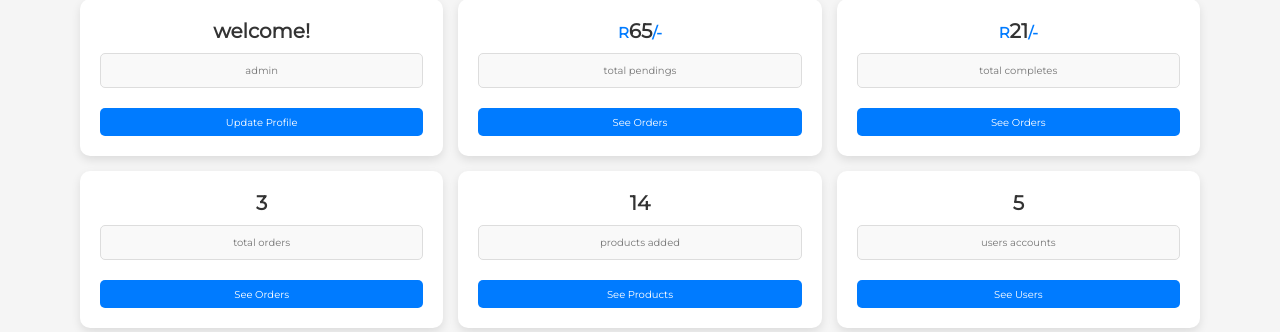
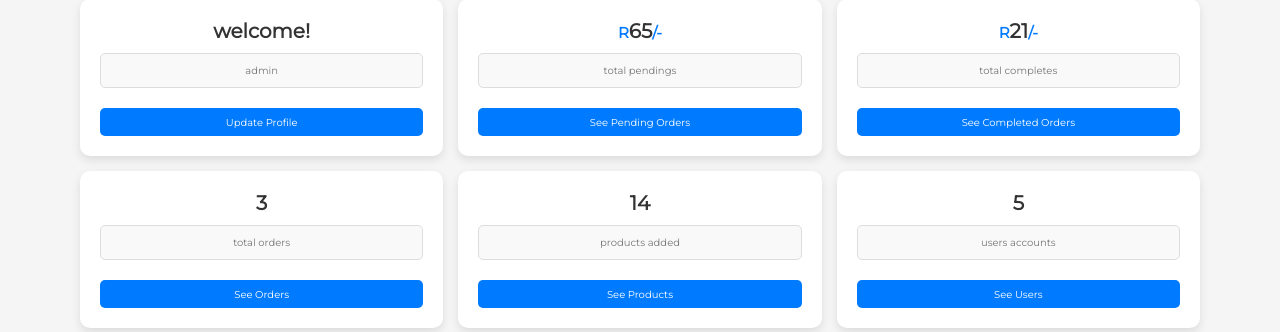
Before and after one commit to eliegamala/fully-functional-ecommerce-website, a PHP site: page /admin/dashboard.php in a window 1280 px wide. Shown: the part 170-502 px from the top of the page. Run offline with PHP 8.4, Linux system fonts and the light colour scheme; a user stored in the database is signed in; data comes from the database, SQL or seed files in the repository; some libraries are stand-ins or nearby versions.

Commit message:
minor changes

```diff
--- a/admin/dashboard.php
+++ b/admin/dashboard.php
@@ -56,7 +56,7 @@ if(!isset($admin_id)){
       ?>
       <h3><span>R</span><?= $total_pendings; ?><span>/-</span></h3>
       <p>total pendings</p>
-      <a href="placed_orders.php" class="btn">see orders</a>
+      <a href="placed_orders.php" class="btn">see pending orders</a>
    </div>
 
    <div class="box">
@@ -70,7 +70,7 @@ if(!isset($admin_id)){
       ?>
       <h3><span>R</span><?= $total_completes; ?><span>/-</span></h3>
       <p>total completes</p>
-      <a href="placed_orders.php" class="btn">see orders</a>
+      <a href="placed_orders.php" class="btn">see completed orders</a>
    </div>
 
    <div class="box">
--- a/checkout.php
+++ b/checkout.php
@@ -106,7 +106,7 @@ if(isset($_POST['submit'])){
                $total_products = implode($cart_items);
                $grand_total += ($fetch_cart['price'] * $fetch_cart['quantity']);
       ?>
-      <p><span class="name"><?= $fetch_cart['name']; ?></span><span class="price">$<?= $fetch_cart['price']; ?> x <?= $fetch_cart['quantity']; ?></span></p>
+      <p><span class="name"><?= $fetch_cart['name']; ?></span><span class="price">R<?= $fetch_cart['price']; ?> x <?= $fetch_cart['quantity']; ?></span></p>
       <?php
             }
          }else{
```
